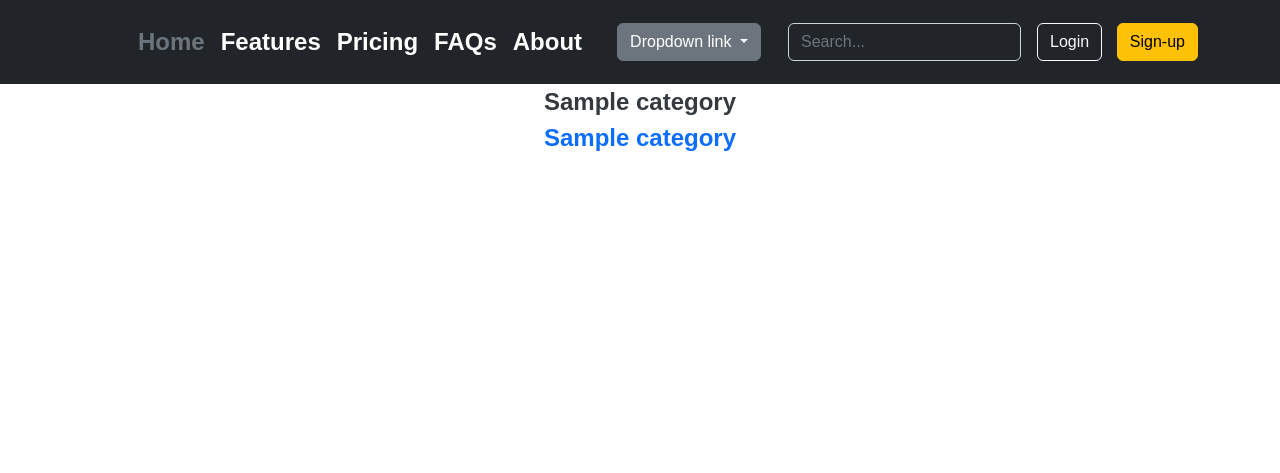
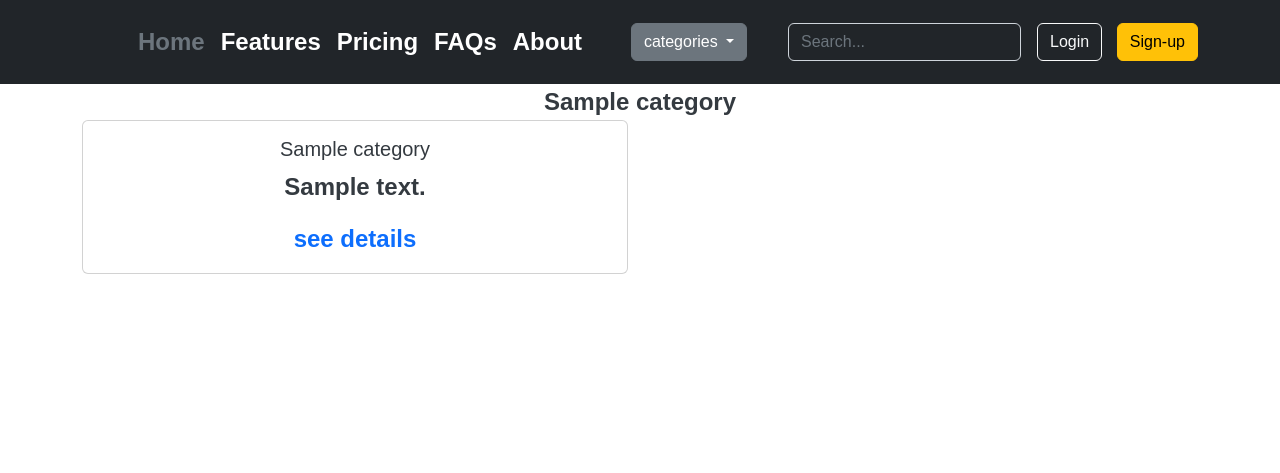
Before and after one commit to Sina3127/shop, a Django app: template shop/templates/shop/categories.html in a window 1280 px wide. Shown: the top 473 px of the page. Run offline with Django 3.2, Linux system fonts and the light colour scheme; the template is opened without the code that fills it: values that come from a table or form of the project are taken from there, others are empty; tables that the repository leaves empty hold one stand-in row (values such as "Sample post").

Commit message:
designing categories and changing the models

```diff
--- a/shop/models.py
+++ b/shop/models.py
@@ -8,6 +8,7 @@ from shop.validators import point_validator
 
 class Category(models.Model):
     title = models.CharField(max_length=255)
+    description = models.CharField(max_length=255)
     parent = models.ForeignKey("Category", on_delete=models.PROTECT, null=True, blank=True)
     # Product
     def __str__(self):
--- a/shop/templates/shop/_base.html
+++ b/shop/templates/shop/_base.html
@@ -62,7 +62,7 @@
               {% if categories %}
             <div class="dropdown nav col-12 col-lg-auto me-lg-auto mb-2 justify-content-center mb-md-0">
               <a class="btn btn-secondary dropdown-toggle" href="#" role="button" id="dropdownMenuLink" data-bs-toggle="dropdown" aria-expanded="false">
-                Dropdown link
+                categories
               </a>
               <ul class="dropdown-menu" aria-labelledby="dropdownMenuLink">
                   {% for i in categories %}
--- a/shop/templates/shop/categories.html
+++ b/shop/templates/shop/categories.html
@@ -5,7 +5,17 @@
 {% block content %}
     <a>{{ category.title }}</a>
     <br>
+    <div class="row g-4">
     {% for c in childCategories %}
-        <a href="{% url 'categories-details' id=c.id %}"> {{ c.title }}</a>
+          <div class="col-sm-6">
+            <div class="card">
+              <div class="card-body">
+                <h5 class="card-title">{{ c.title }}</h5>
+                <p class="card-text">{{ c.description }}</p>
+                <a href="{% url 'categories-details' id=c.id %}"> see details</a>
+              </div>
+            </div>
+          </div>
     {% endfor %}
+    </div>
 {% endblock content %}
```
Also changed, not shown: shop/migrations/0003_category_description.py (added).
